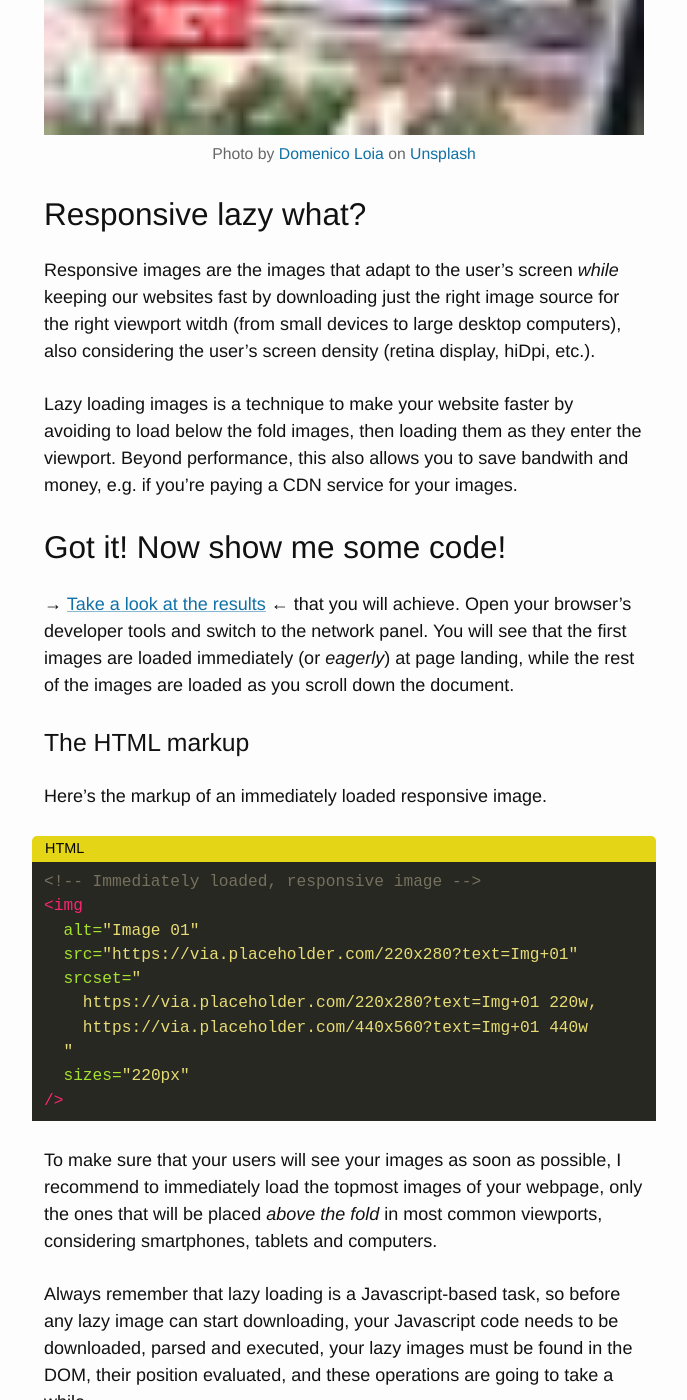
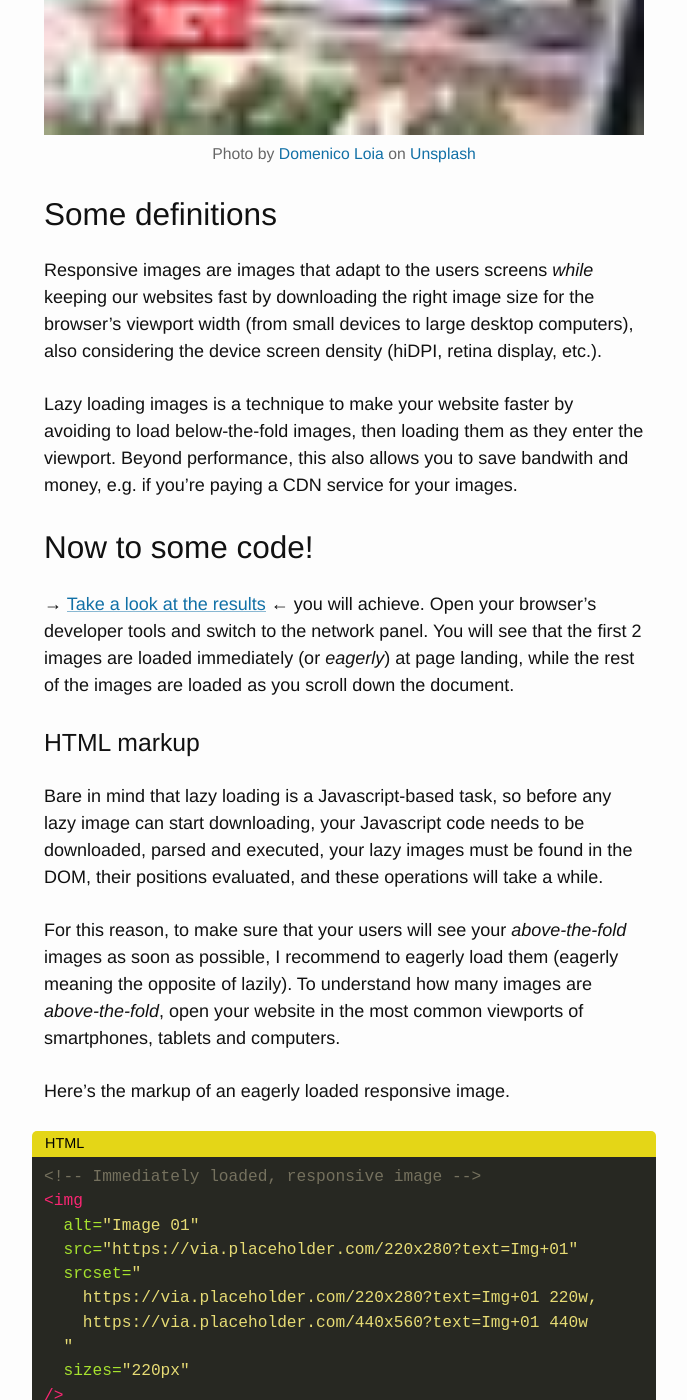
Before and after one commit to verlok/verlok.github.io, a Jekyll site: the page built from _posts/2020-05-24-lazy-load-responsive-images-in-2020-srcset-sizes-picture-webp.md, in a window 1280 px wide and 1400 px high, scrolled down 761 px. Shown: the whole window, without its empty margins (296-983 px from the left). Built offline with Jekyll 4.4.1, drawn with Linux system fonts in a browser that asks for light colours; some of the changed text lies outside the part shown.

Commit message:
Reviewed the first part until the "script inclusion" heading

````diff
--- a/_posts/2020-05-24-lazy-load-responsive-images-in-2020-srcset-sizes-picture-webp.md
+++ b/_posts/2020-05-24-lazy-load-responsive-images-in-2020-srcset-sizes-picture-webp.md
@@ -8,7 +8,7 @@ tags: [srcset, responsive images, lazy load]
 image: lazy-load-responsive-images-2020__2x.jpg
 ---
 
-In the latest years, both at my job and as maintainer of a [LazyLoad script](https://github.com/verlok/lazyload), I've specialized in **lazy loading** of **responsive images**. Today I'm going to show you what HTML, CSS and JavaScript code you need to write _in 2020_ in order to serve responsive images _and_ load them lazily. In the second part of the post, I'm also showing how to make the browser **natively pick the WebP image** when it supports it.
+In the latest years, both at work and as maintainer of [vanilla-lazyload](https://github.com/verlok/lazyload), I've been specializing in **lazy loading** of **responsive images**. Today I'm going to show you what HTML, CSS and JavaScript code you need to write _in 2020_ to serve responsive images _and_ load them lazily. In the second part of the post, I'm showing how to make the browser **natively pick the WebP image** where supported.
 
 <figure>
   <picture>
@@ -40,19 +40,23 @@ In the latest years, both at my job and as maintainer of a [LazyLoad script](htt
   </figcaption>
 </figure>
 
-## Responsive lazy what?
+## Some definitions
 
-**Responsive images** are the images that adapt to the user's screen _while_ keeping our websites fast by downloading just the right image source for the right **viewport witdh** (from small devices to large desktop computers), also considering the user's **screen density** (retina display, hiDpi, etc.).
+**Responsive images** are images that adapt to the users screens _while_ keeping our websites fast by downloading the right image size for the browser's **viewport width** (from small devices to large desktop computers), also considering the device **screen density** (hiDPI, retina display, etc.).
 
-**Lazy loading images** is a technique to make your website faster by **avoiding to load below the fold images**, then loading them **as they enter the viewport**. Beyond performance, this also allows you to save bandwith and money, e.g. if you're paying a CDN service for your images.
+**Lazy loading images** is a technique to make your website faster by **avoiding to load below-the-fold images**, then loading them **as they enter the viewport**. Beyond performance, this also allows you to save bandwith and money, e.g. if you're paying a CDN service for your images.
 
-## Got it! Now show me some code!
+## Now to some code!
 
-&rarr; [Take a look at the results](http://verlok.github.io/lazyload/demos/image_srcset_lazy_sizes.html) &larr; that you will achieve. Open your browser's **developer tools** and switch to the **network panel**. You will see that the first images are loaded immediately (or _eagerly_) at page landing, while the rest of the images are loaded as you **scroll down** the document.
+&rarr; [Take a look at the results](http://verlok.github.io/lazyload/demos/image_srcset_lazy_sizes.html) &larr; you will achieve. Open your browser's **developer tools** and switch to the **network panel**. You will see that the first 2 images are loaded immediately (or _eagerly_) at page landing, while the rest of the images are loaded as you **scroll down** the document.
 
-### The HTML markup
+### HTML markup
 
-Here's the markup of an immediately loaded responsive image.
+Bare in mind that lazy loading is a Javascript-based task, so before any lazy image **can start downloading**, your Javascript code needs to be **downloaded, parsed and executed**, your lazy images must be **found in the DOM**, **their positions evaluated**, and these operations will take a while.
+
+For this reason, to make sure that your users will see your *above-the-fold* images **as soon as possible**, I recommend to **eagerly load them** (eagerly meaning the opposite of lazily). To understand how many images are *above-the-fold*, open your website in the most common viewports of smartphones, tablets and computers.
+
+Here's the markup of an **eagerly loaded** responsive image.
 
 ```html
 <!-- Immediately loaded, responsive image -->
@@ -66,10 +70,6 @@ Here's the markup of an immediately loaded responsive image.
   sizes="220px"
 />
 ```
-
-To make sure that your users will see your images **as soon as possible**, I recommend to **immediately load the topmost images** of your webpage, only the ones that will be placed _above the fold_ in most common viewports, considering smartphones, tablets and computers.
-
-Always remember that lazy loading is a Javascript-based task, so before any lazy image **can start downloading**, your Javascript code needs to be **downloaded, parsed and executed**, your lazy images must be **found in the DOM**, **their position evaluated**, and these operations are going to take a while.
 
 And here's the markup you're going to need in order to _lazy load_ a responsive image.
 
````
